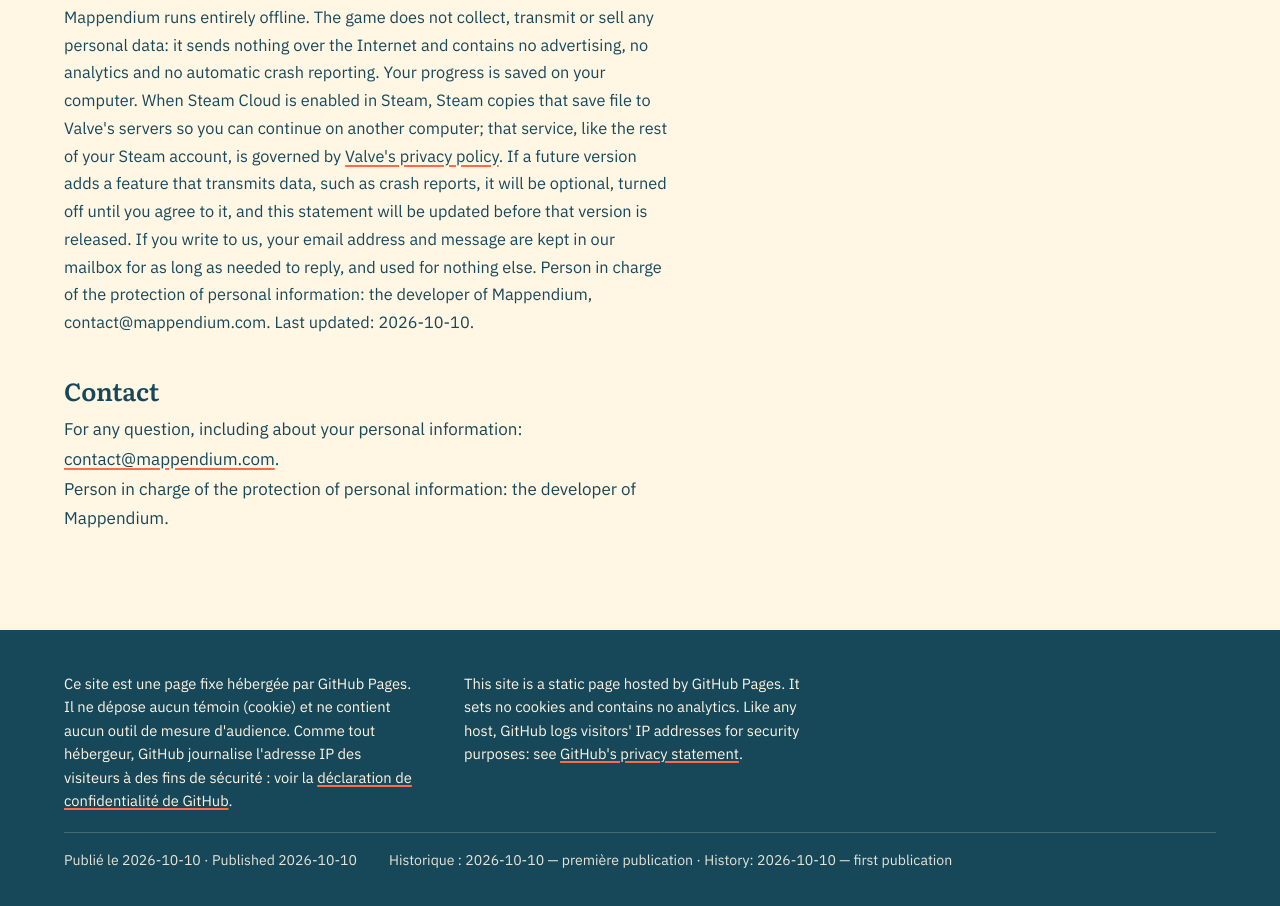
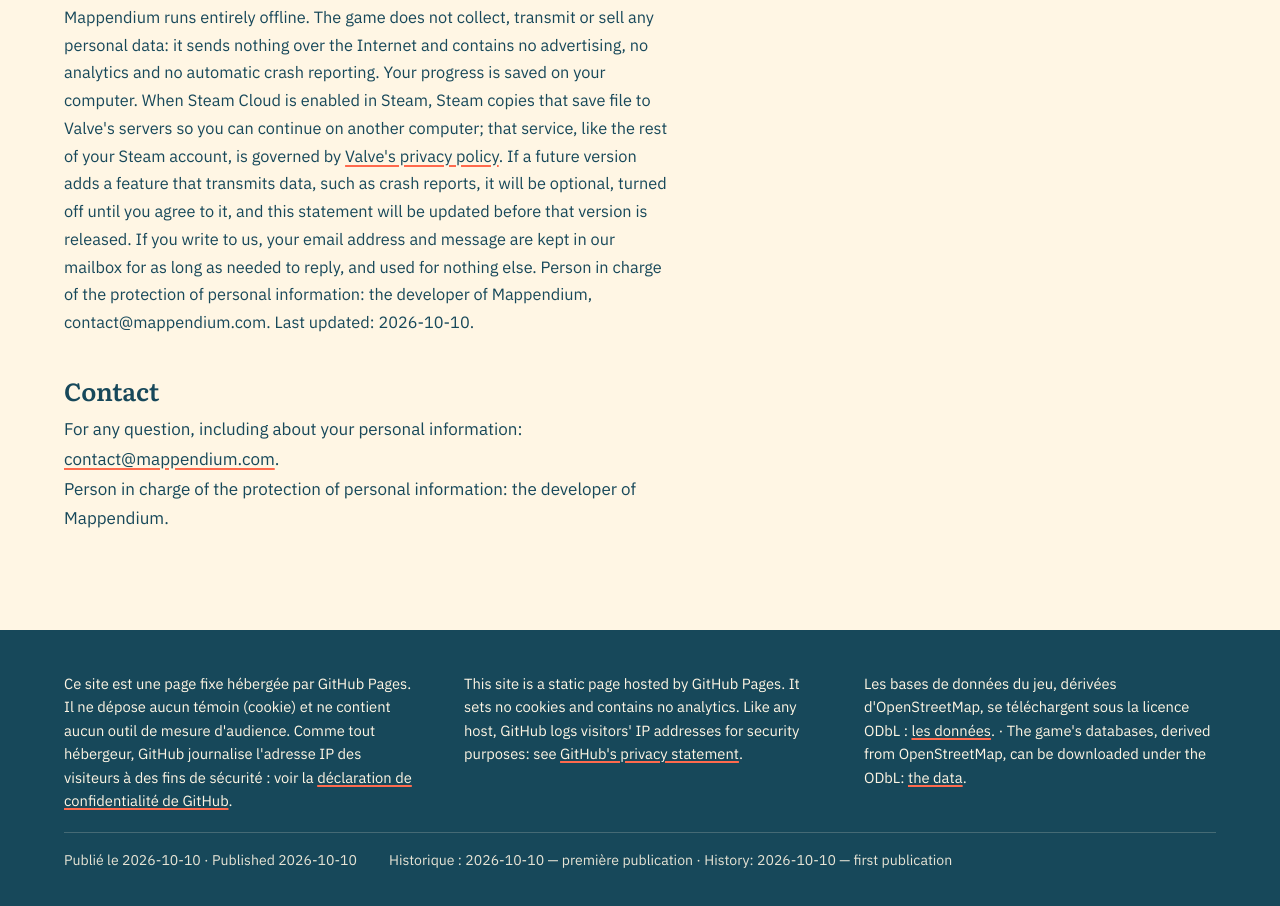
Before and after one commit to amsolg/mappendium.com, a plain HTML site: page index.html in a window 1280 px wide. Shown: the part 1573-2479 px from the top of the page. Drawn offline with Linux system fonts and the light colour scheme.

Commit message:
MAP-108: le lien du pied de l'accueil vers /donnees (les bases du jeu sous ODbL), regenere par propositions.py --direction 1 --sol (Task 6.6 de MAP-254)
Co-Authored-By: Claude Opus 5.5 <noreply@anthropic.com>

```diff
--- a/index.html
+++ b/index.html
@@ -465,6 +465,7 @@ main{width:min(1200px,100%);margin:0 auto;padding:1rem 1.5rem 2rem}
 </main>
 <footer class="pied"><div class="cadre"><p>Ce site est une page fixe hébergée par GitHub Pages. Il ne dépose aucun témoin (cookie) et ne contient aucun outil de mesure d'audience. Comme tout hébergeur, GitHub journalise l'adresse IP des visiteurs à des fins de sécurité : voir la <a href="https://docs.github.com/en/site-policy/privacy-policies/github-general-privacy-statement">déclaration de confidentialité de GitHub</a>.</p>
 <p lang="en">This site is a static page hosted by GitHub Pages. It sets no cookies and contains no analytics. Like any host, GitHub logs visitors' IP addresses for security purposes: see <a href="https://docs.github.com/en/site-policy/privacy-policies/github-general-privacy-statement">GitHub's privacy statement</a>.</p>
+<p>Les bases de données du jeu, dérivées d'OpenStreetMap, se téléchargent sous la licence ODbL : <a href="donnees/">les données</a>. · <span lang="en">The game's databases, derived from OpenStreetMap, can be downloaded under the ODbL: <a href="donnees/">the data</a>.</span></p>
 <div class="dates"><span>Publié le 2026-10-10 · <span lang="en">Published 2026-10-10</span></span><span class="historique">Historique : 2026-10-10 — première publication · <span lang="en">History: 2026-10-10 — first publication</span></span></div></div></footer>
 </body>
 </html>
```
